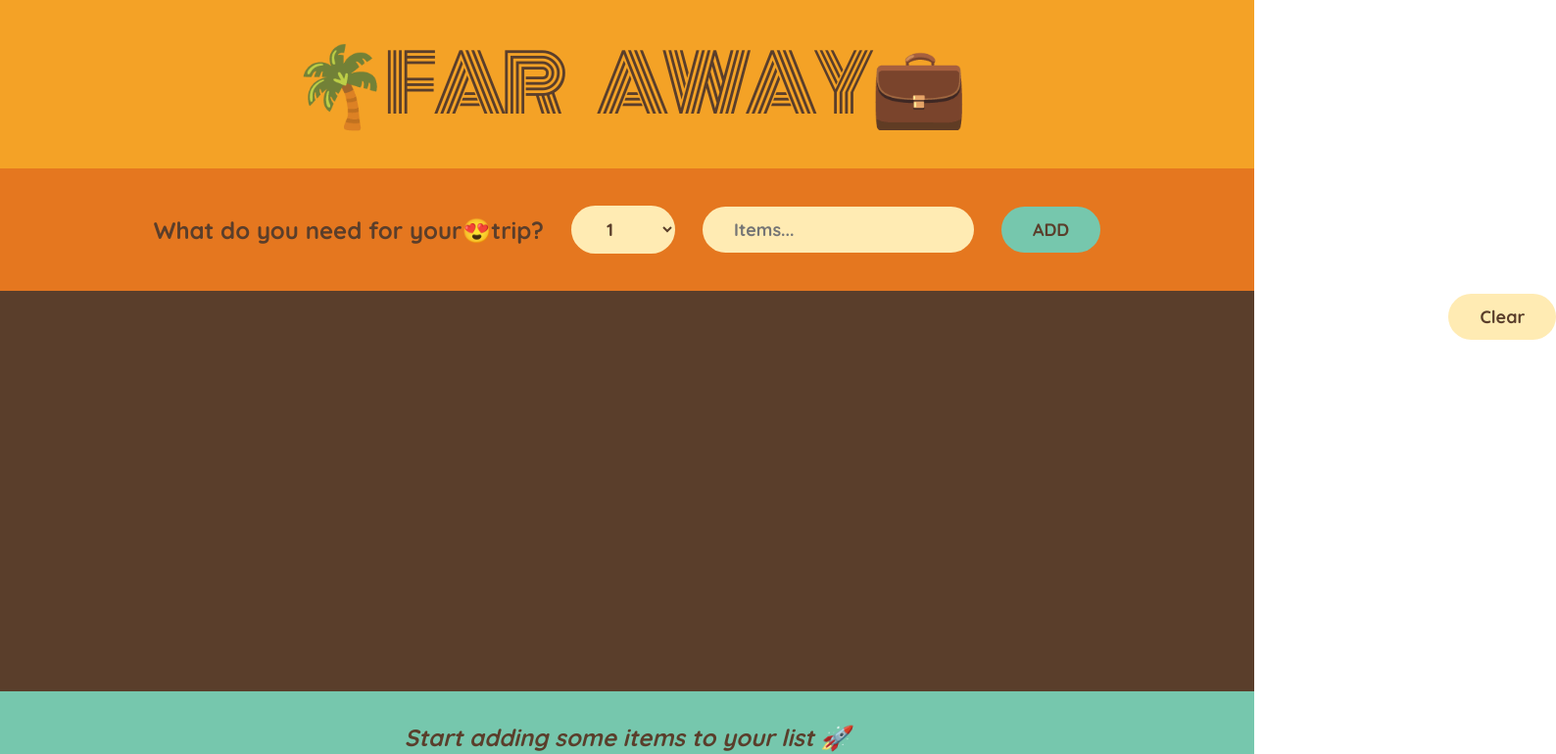
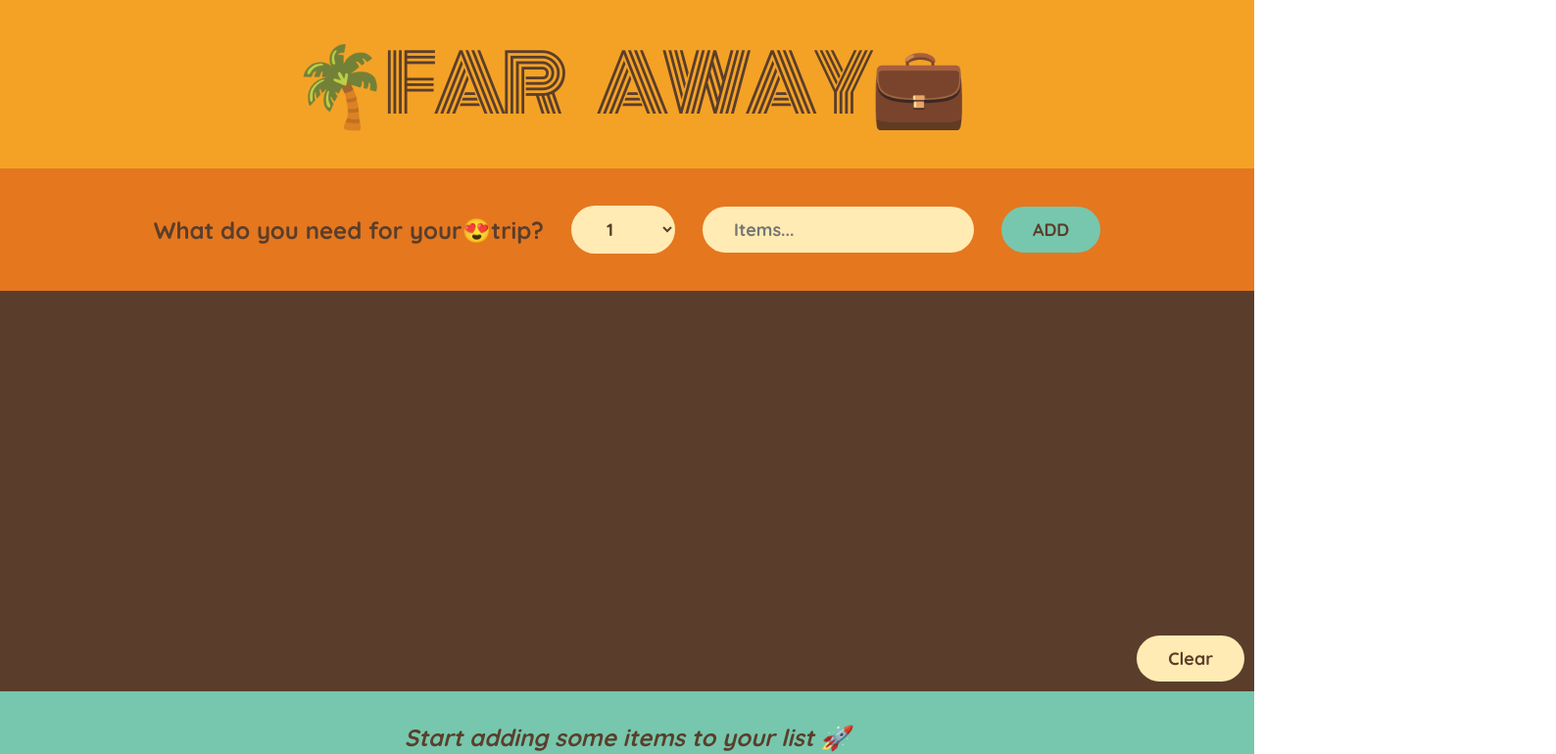
Before and after one commit to Hallowdread/travel-items-tracker, a React (Vite) app: page / in a window 1280 px wide. Shown: the top 770 px of the page at 98% size, 1588 px wide, since content can reach past the window. Built offline with nearby package versions, Linux system fonts and the light colour scheme.

Commit message:
fixed clear button bugsssss

```diff
--- a/src/App.jsx
+++ b/src/App.jsx
@@ -34,12 +34,12 @@ export default function App() {
     <div className="app">
       <Logo />
       <Form onAddItem={handleItems} />
-      <ClearButton onClearItems={handleClearItems} />
       <PackingList
         itemArr={items}
         onDeleteItem={handleDeleteItem}
         onToggleItems={handleToggleItem}
       />
+      <ClearButton onClearItems={handleClearItems} />
       <Stats itemArr={items} />
     </div>
   );
--- a/src/index.css
+++ b/src/index.css
@@ -92,14 +92,14 @@ input {
 }
 
 .clear-btn {
-  position: absolute;
+  background-color: #5a3e2b;
+  display: flex;
+  align-items: flex-end;
+  justify-content: flex-end;
 }
 
 .clear-btn button {
-  position: relative;
-  left: 700%;
-  bottom: 60px;
-  margin-left: auto;
+  overflow-x: hidden;
 }
 
 .list ul {
@@ -190,12 +190,6 @@ input[type="checkbox"] {
     text-align: center;
   }
 
-  .clear-btn {
-    top: 460px;
-    left: 270px;
-    padding: 10px;
-  }
-
   h3,
   select,
   input,
@@ -219,12 +213,6 @@ input[type="checkbox"] {
   button {
     margin: 1rem 1rem;
   }
-
-  .clear-btn {
-    top: 340px;
-    left: 630px;
-    padding: 10px;
-  }
 }
 
 @media (min-width: 800px) {
```
